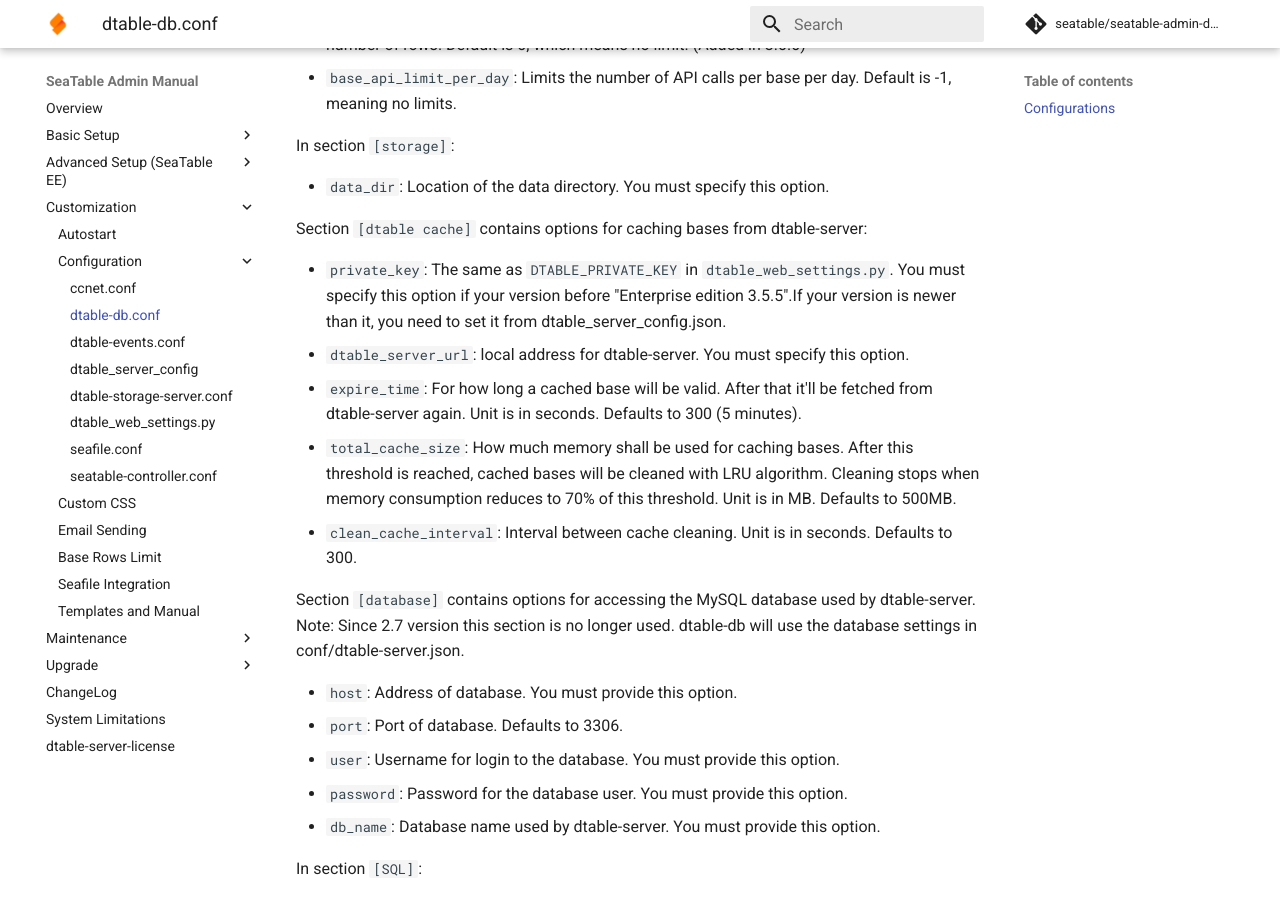
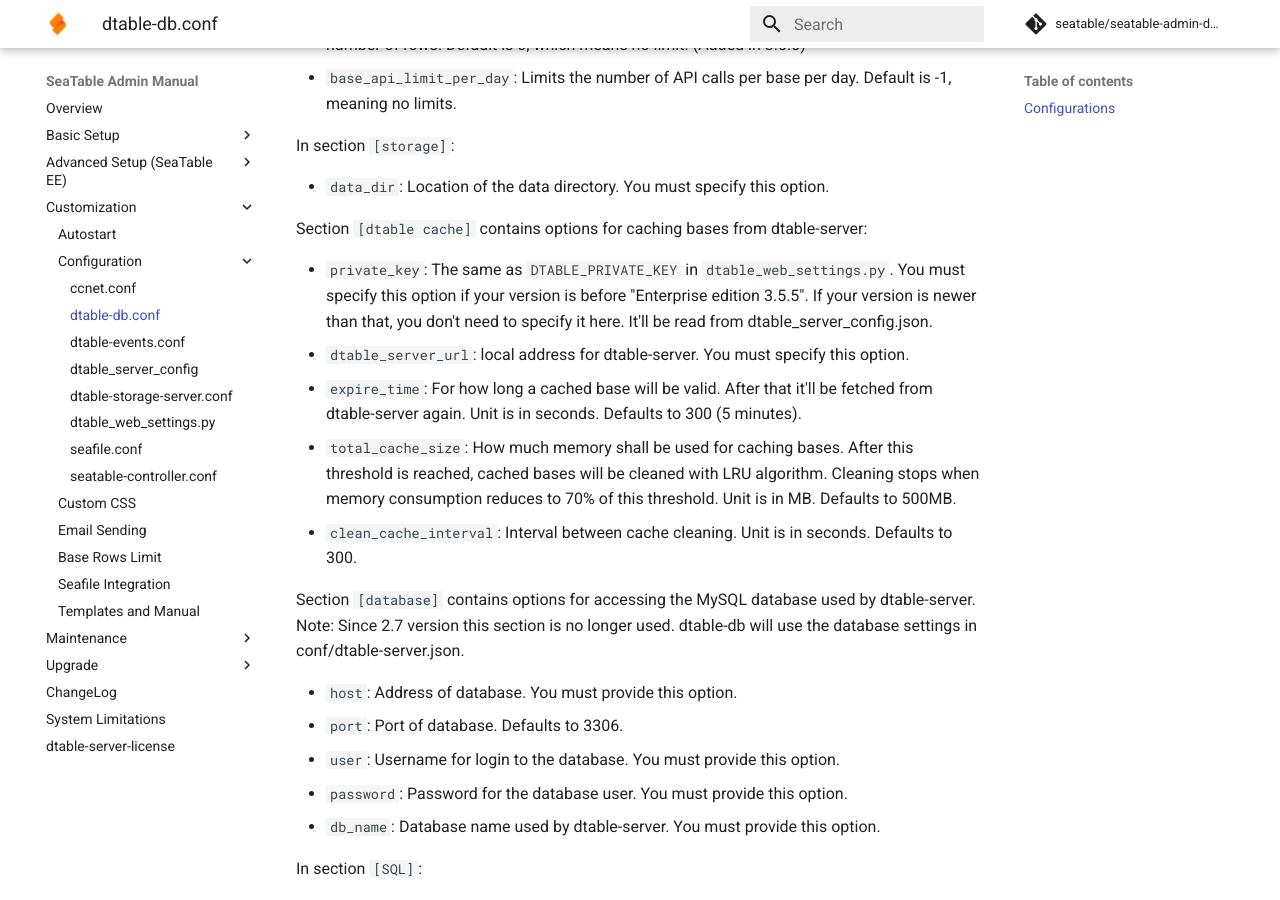
Before and after one commit to seatable/seatable-admin-docs, an MkDocs documentation site: the page built from manual/config/dtable_db_conf.md, in a window 1280 px wide and 900 px high, scrolled down 805 px. Built offline with MkDocs 1.6.1 and Material for MkDocs 9.7.7, drawn with Linux system fonts in a browser that asks for light colours; comment, search, counter and statistics services are not loaded.

Commit message:
Update dtable_db_conf.md

```diff
--- a/manual/config/dtable_db_conf.md
+++ b/manual/config/dtable_db_conf.md
@@ -23,7 +23,7 @@
 
 Section `[dtable cache]` contains options for caching bases from dtable-server:
 
-- `private_key`: The same as `DTABLE_PRIVATE_KEY` in `dtable_web_settings.py`. You must specify this option if your version before "Enterprise edition 3.5.5".If your version is newer than it, you need to set it from dtable_server_config.json.
+- `private_key`: The same as `DTABLE_PRIVATE_KEY` in `dtable_web_settings.py`. You must specify this option if your version is before "Enterprise edition 3.5.5". If your version is newer than that, you don't need to specify it here. It'll be read from dtable_server_config.json.
 - `dtable_server_url`: local address for dtable-server. You must specify this option.
 - `expire_time`: For how long a cached base will be valid. After that it'll be fetched from dtable-server again. Unit is in seconds. Defaults to 300 (5 minutes).
 - `total_cache_size`: How much memory shall be used for caching bases. After this threshold is reached, cached bases will be cleaned with LRU algorithm. Cleaning stops when memory consumption reduces to 70% of this threshold. Unit is in MB. Defaults to 500MB.
```
